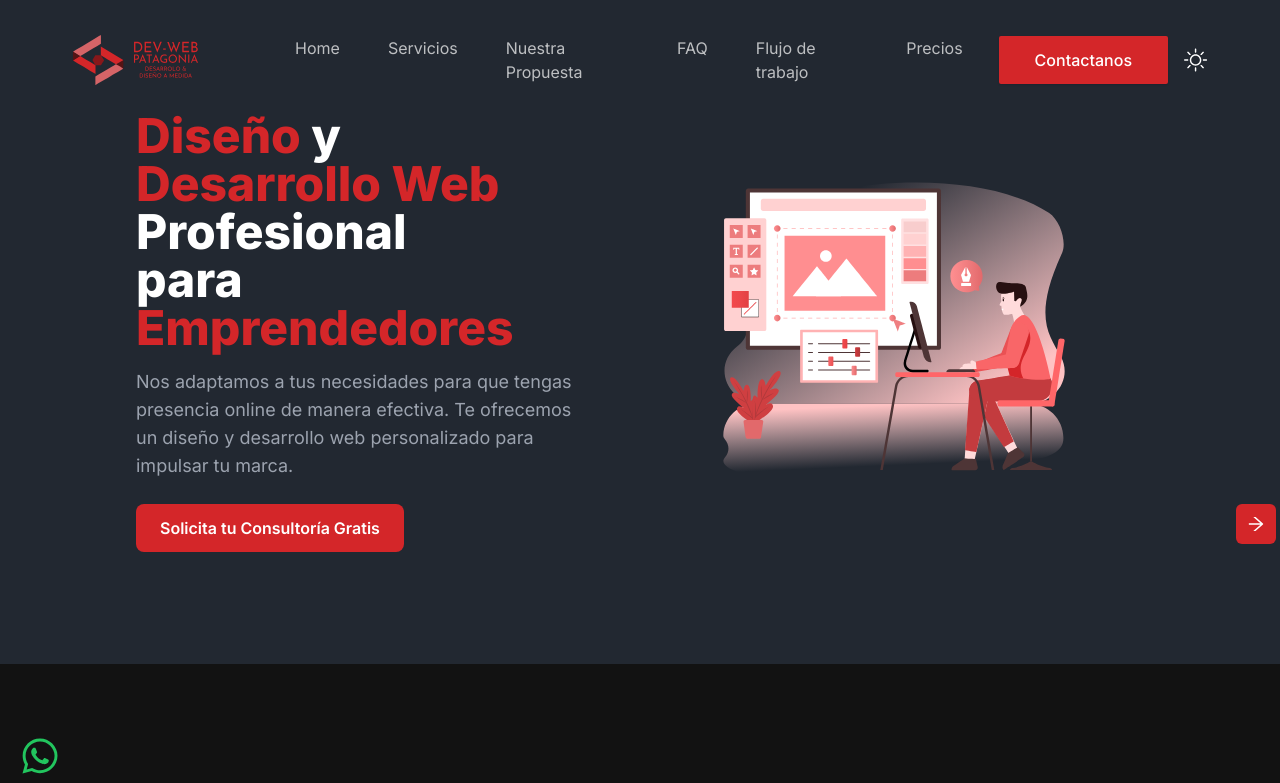
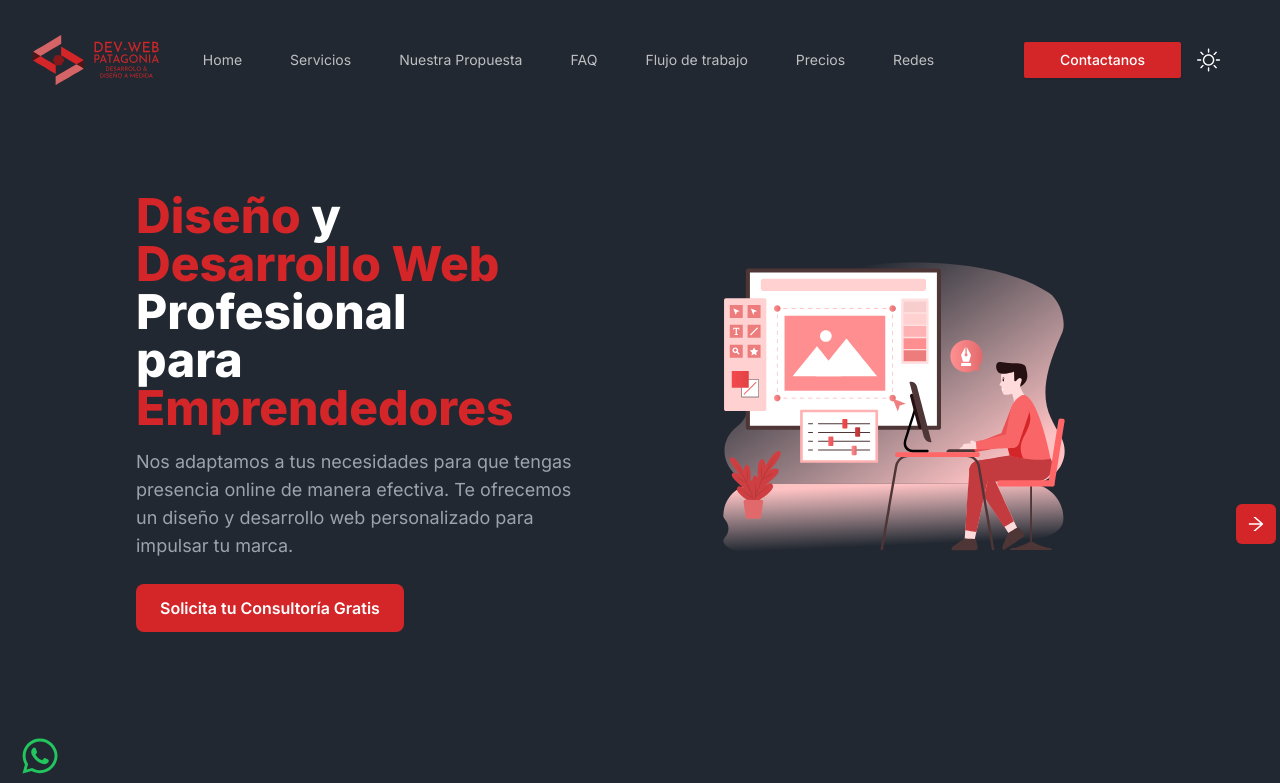
Before and after one commit to kevkarlion/DevWeb-Patagonia, a Next.js app: page / in a window 1280 px wide. Shown: the top 783 px of the page. Built offline with nearby package versions, Linux system fonts and the light colour scheme.

Commit message:
fixed navbar sizes

```diff
--- a/src/app/api/sendEmail/route.ts
+++ b/src/app/api/sendEmail/route.ts
@@ -4,7 +4,7 @@ import { NextRequest, NextResponse } from 'next/server';
 
 export async function POST(req: NextRequest) {
   const { name, email, message } = await req.json();
-
+  console.log(email)
   const transporter = nodemailer.createTransport({
     service: 'gmail', // Usa el servicio que prefieras
     auth: {
@@ -16,12 +16,12 @@ export async function POST(req: NextRequest) {
   try {
     // Enviar el correo
     await transporter.sendMail({
-      from: email, // Remitente
-      to: process.env.EMAIL_USER, // Destinatario
-      subject: `Nuevo mensaje de ${name}`,
+      from: process.env.EMAIL_USER, // Remitente que debe ser tu correo verificado
+      to: process.env.EMAIL_USER, // Destinatario, que también puede ser tu correo
+      subject: `Nuevo mensaje desde DevWeb ${name}`,
       text: message,
+      replyTo: email, // Este será el correo del usuario que envía el mensaje
     });
-
     return new Response(JSON.stringify({ success: true }), { status: 200 });
   } catch (error) {
     console.error(error);
--- a/src/components/Footer/index.tsx
+++ b/src/components/Footer/index.tsx
@@ -5,7 +5,7 @@ import Link from "next/link";
 const Footer = () => {
   return (
     <>
-      <footer className="relative z-10 bg-white pt-16 dark:bg-darkSext md:pt-20 lg:pt-24" id="contacto" style={{scrollMarginTop:'125px'}}>
+      <footer className="relative z-10 bg-white pt-16 dark:bg-darkSext md:pt-20 lg:pt-24" id="redes" style={{scrollMarginTop:'125px'}}>
         <div className="container">
           <div className="-mx-4 flex flex-wrap justify-evenly ">
             <div className="w-full flex justify-center text-center px-4 md:w-1/2 lg:w-4/12 xl:w-5/12 ">
--- a/src/components/Header/index.tsx
+++ b/src/components/Header/index.tsx
@@ -1,4 +1,3 @@
-"use client";
 import Image from "next/image";
 import Link from "next/link";
 import { usePathname } from "next/navigation";
@@ -7,13 +6,11 @@ import ThemeToggler from "./ThemeToggler";
 import menuData from "./menuData";
 
 const Header = () => {
-  // Navbar toggle
   const [navbarOpen, setNavbarOpen] = useState(false);
   const navbarToggleHandler = () => {
     setNavbarOpen(!navbarOpen);
   };
 
-  // Sticky Navbar
   const [sticky, setSticky] = useState(false);
   const handleStickyNavbar = () => {
     if (window.scrollY >= 80) {
@@ -22,6 +19,7 @@ const Header = () => {
       setSticky(false);
     }
   };
+
   useEffect(() => {
     window.addEventListener("scroll", handleStickyNavbar);
     return () => {
@@ -29,7 +27,6 @@ const Header = () => {
     };
   }, []);
 
-  // submenu handler
   const [openIndex, setOpenIndex] = useState(-1);
   const handleSubmenu = (index) => {
     if (openIndex === index) {
@@ -42,37 +39,35 @@ const Header = () => {
   const usePathName = usePathname();
 
   return (
-    <div id="home">
+    <div id="home" className="w-full h-full">
       <header
-        className={`header left-0 top-0 z-40 flex w-full items-center ${
+        className={`header left-0 top-0 z-40 flex items-center w-full ${
           sticky
             ? "dark:bg-gray-dark dark:shadow-sticky-dark fixed z-[9999] bg-white !bg-opacity-80 shadow-sticky backdrop-blur-sm transition"
-            : "absolute bg-transparent"
+            : "fixed bg-transparent"
         }`}
       >
-        <div className="container">
-          <div className="relative -mx-4 flex items-center justify-between h-[120px]">
-            <div className="w-auto max-w-full px-4 xl:mr-12 relative">
+        {/* Eliminamos el contenedor "container" y usamos "w-full" directamente */}
+        <div className="flex w-full items-center justify-between h-[120px] mx-auto px-4"> {/* Ajustamos el padding aquí */}
+          <div className="w-auto">
             <Link
               href="/"
-                className={`header-logo block w-full ${
-                  sticky ? "py-5 lg:py-2" : "py-8"
-                } `}
+              className={`header-logo block ${sticky ? "py-5 lg:py-2" : "py-8"}`}
             >
-                {/* Contenedor para el logo */}
-                <div className="w-auto h-[80px] flex " >
+              <div className="flex h-auto lg:h-[140px] lg:w-[160px] xl:h-[100px] justify-center items-center">
                 <Image
                   src="/images/logo/navbar-corregido.svg"
                   alt="logo"
                   className="object-contain"
-                    width={200} // Ancho del logo
-                    height={80} // Alto del logo
+                  width={350}
+                  height={80}
                 />
               </div>
             </Link>
           </div>
 
-            <div className="flex w-full items-center justify-between px-4 ">
+          {/* Options menu */}
+          <div className="flex items-center justify-around w-full">
             <div className="mr-9">
               <button
                 onClick={navbarToggleHandler}
@@ -81,19 +76,13 @@ const Header = () => {
                 className="absolute right-4 top-1/2 block translate-y-[-50%] rounded-lg px-3 py-[6px] ring-primary focus:ring-2 lg:hidden"
               >
                 <span
-                    className={`relative my-1.5 block h-0.5 w-[30px] bg-black transition-all duration-300 dark:bg-white ${
-                      navbarOpen ? " top-[7px] rotate-45" : " "
-                    }`}
+                  className={`relative my-1.5 block h-0.5 w-[30px] bg-black transition-all duration-300 dark:bg-white ${navbarOpen ? "top-[7px] rotate-45" : ""}`}
                 />
                 <span
-                    className={`relative my-1.5 block h-0.5 w-[30px] bg-black transition-all duration-300 dark:bg-white ${
-                      navbarOpen ? "opacity-0 " : " "
-                    }`}
+                  className={`relative my-1.5 block h-0.5 w-[30px] bg-black transition-all duration-300 dark:bg-white ${navbarOpen ? "opacity-0" : ""}`}
                 />
                 <span
-                    className={`relative my-1.5 block h-0.5 w-[30px] bg-black transition-all duration-300 dark:bg-white ${
-                      navbarOpen ? " top-[-8px] -rotate-45" : " "
-                    }`}
+                  className={`relative my-1.5 block h-0.5 w-[30px] bg-black transition-all duration-300 dark:bg-white ${navbarOpen ? "top-[-8px] -rotate-45" : ""}`}
                 />
               </button>
               <nav
@@ -104,13 +93,13 @@ const Header = () => {
                     : "invisible top-[120%] opacity-0"
                 }`}
               >
-                  <ul className="block lg:flex lg:space-x-12 ">
+                <ul className="block lg:flex lg:space-x-12">
                   {menuData.map((menuItem, index) => (
                     <li key={index} className="group relative lg:flex lg:justify-center m-0">
                       {menuItem.path ? (
                         <Link
                           href={menuItem.path}
-                            className={`flex py-2 text-base lg:mr-0 lg:inline-flex lg:px-0 lg:py-6 ${
+                          className={`flex py-2 text-sm lg:mr-0 lg:inline-flex lg:px-0 lg:py-6 items-center ${
                             usePathName === menuItem.path
                               ? "text-primary dark:text-white"
                               : "text-dark hover:text-primary dark:text-white/70 dark:hover:text-white"
@@ -122,7 +111,7 @@ const Header = () => {
                         <div>
                           <p
                             onClick={() => handleSubmenu(index)}
-                              className="flex cursor-pointer items-center justify-between py-2 text-base text-dark group-hover:text-primary dark:text-white/70 dark:group-hover:text-white lg:mr-0 lg:inline-flex lg:px-0 lg:py-6"
+                            className="flex cursor-pointer items-center justify-between py-2 text-sm text-dark group-hover:text-primary dark:text-white/70 dark:group-hover:text-white lg:mr-0 lg:inline-flex lg:px-0 lg:py-6"
                           >
                             {menuItem.title}
                             <span className="pl-3">
@@ -155,20 +144,25 @@ const Header = () => {
                       )}
                     </li>
                   ))}
-                    <Link href='#contacto' className="md:hidden text-base text-dark hover:text-primary dark:text-white/70 py-2" style={{scrollMarginTop:'125px'}} >Contacto</Link>
+                  <Link
+                    href="#contacto"
+                    className="md:hidden text-sm text-dark hover:text-primary dark:text-white/70 py-2"
+                    style={{ scrollMarginTop: '125px' }}
+                  >
+                    Contacto
+                  </Link>
                 </ul>
               </nav>
             </div>
             <div className="flex items-center justify-end pr-16 lg:pr-0">
               <Link
                 href="#contacto"
-                  className="ease-in-up shadow-btn hover:shadow-btn-hover hidden rounded-sm bg-primary px-8 py-3 text-base font-medium text-white transition duration-300 hover:bg-opacity-90 md:block md:px-9 lg:px-6 xl:px-9"
+                className="ease-in-up shadow-btn hover:shadow-btn-hover hidden rounded-sm bg-primary px-8 py-2 text-sm font-medium text-white transition duration-300 hover:bg-opacity-90 md:block md:px-9 lg:px-6 xl:px-9"
               >
                 Contactanos
               </Link>
               <div>
                 <ThemeToggler />
-                </div>
               </div>
             </div>
           </div>
--- a/src/components/Header/menuData.tsx
+++ b/src/components/Header/menuData.tsx
@@ -39,6 +39,12 @@ const menuData: Menu[] = [
     path: "#precios",
     newTab: false,
   },
+  {
+    id: 7,
+    title: "Redes",
+    path: "#redes",
+    newTab: false,
+  },
 
 ];
 export default menuData;
--- a/src/components/Hero/index.tsx
+++ b/src/components/Hero/index.tsx
@@ -7,7 +7,7 @@ const Hero = () => {
     <div>
       <section
         id="home"
-        className="relative z-10 overflow-hidden bg-gray-light dark:bg-dark py-32 md:py-33 lg:py-40 xl:py-28"
+        className="relative z-10 overflow-hidden bg-gray-light dark:bg-dark py-48 md:py-48 lg:py-48 xl:py-48"
       >
         <div className="container mx-auto px-6 md:px-12 lg:px-24">
           <div className="flex flex-col-reverse md:flex-row items-center justify-between">
```
Also changed, not shown: src/components/Form/Form.tsx (+57 -18 lines). Lines whose indentation alone changed are shown as unchanged.
